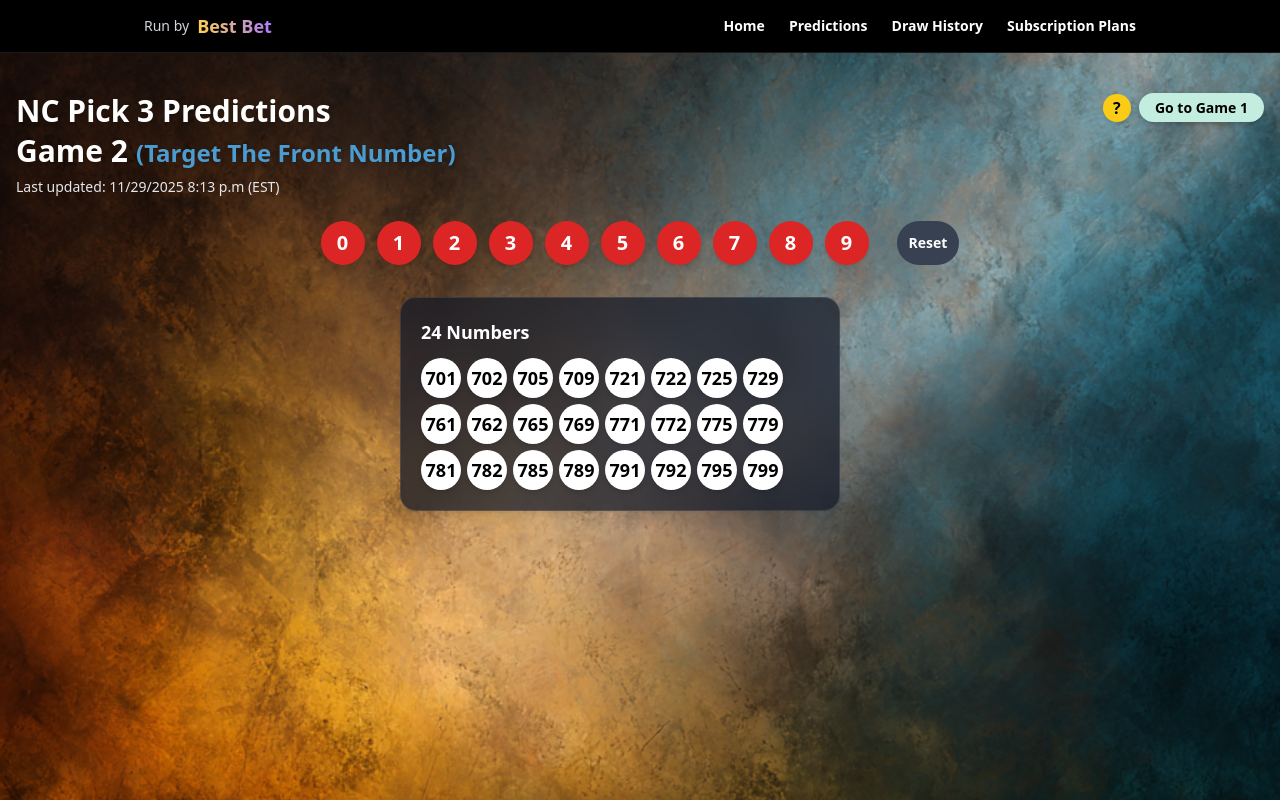
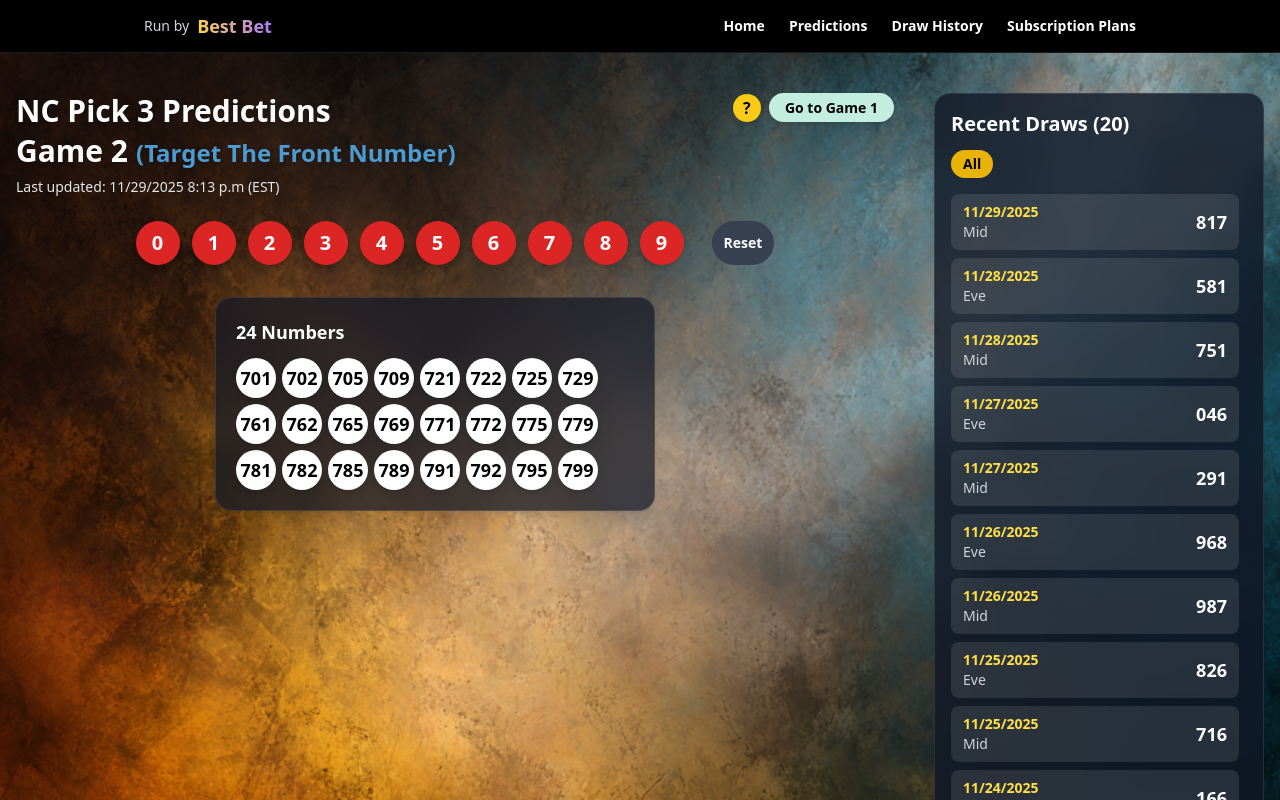
Before and after one commit to Excel2026/nextjs-boilerplate, a Next.js app: page /game2 in a window 1280 px wide. Shown: the top 800 px of the page. Built offline with nearby package versions, Linux system fonts and the light colour scheme.

Commit message:
Add Mini Draw History to Game 2 (desktop only)

```diff
--- a/app/game2/page.tsx
+++ b/app/game2/page.tsx
@@ -7,6 +7,14 @@ import { useEffect, useMemo, useState } from "react";
 type PredictionsJSON = {
   ["Game 2"]?: string[][];
   last_updated?: string;
+};
+
+type HistoryRow = {
+  Date: string;
+  P1: string;
+  P2: string;
+  P3: string;
+  Draw: string;
 };
 
 function sort3Digits(list: string[]): string[] {
@@ -32,9 +40,11 @@ function formatLastUpdated(input?: string): string {
 
 export default function Game2Page() {
   const [data, setData] = useState<PredictionsJSON | null>(null);
+  const [history, setHistory] = useState<HistoryRow[]>([]);
   const [selectedDigit, setSelectedDigit] = useState<number | null>(null);
   const [showInstructions, setShowInstructions] = useState(false);
 
+  // Load Game 2 predictions
   useEffect(() => {
     (async () => {
       const res = await fetch("/predictions.json", { cache: "no-store" });
@@ -43,12 +53,24 @@ export default function Game2Page() {
     })();
   }, []);
 
+  // Load history.json (first 20 rows)
+  useEffect(() => {
+    (async () => {
+      try {
+        const res = await fetch("/history.json", { cache: "no-store" });
+        const j = await res.json();
+        setHistory(j.rows?.slice(0, 20) ?? []);
+      } catch (e) {
+        console.error("Error loading history:", e);
+      }
+    })();
+  }, []);
+
   const allNums = useMemo(() => {
     const raw = data?.["Game 2"]?.flat?.() ?? [];
     return sort3Digits(raw);
   }, [data]);
 
-  // Always show all numbers; only swap the first digit visually
   const transformed = useMemo(() => {
     if (selectedDigit === null) return allNums;
     return allNums.map((n) => {
@@ -71,7 +93,11 @@ export default function Game2Page() {
         }}
       />
 
-      <div className="relative z-20 mx-auto max-w-7xl px-4 py-10">
+      {/* MAIN LAYOUT ROW — Predictions Left, Mini-History Right */}
+      <div className="relative z-20 mx-auto max-w-7xl px-4 py-10 flex flex-col lg:flex-row gap-10">
+
+        {/* LEFT SIDE — the ENTIRE ORIGINAL GAME 2 CONTENT */}
+        <div className="flex-1">
           {/* Header */}
           <div className="flex items-start justify-between gap-4">
             <div className="flex flex-col">
@@ -95,8 +121,6 @@ export default function Game2Page() {
               <button
                 onClick={() => setShowInstructions(true)}
                 className="inline-flex items-center justify-center w-7 h-7 rounded-full bg-yellow-400 text-black font-bold shadow-md hover:bg-yellow-300 transition"
-              aria-label="Instructions"
-              title="Instructions"
               >
                 ?
               </button>
@@ -137,13 +161,12 @@ export default function Game2Page() {
             </button>
           </div>
 
-        {/* Predictions Panel — aligned & packed tighter */}
+          {/* Predictions Panel */}
           <section className="rounded-2xl border border-white/10 bg-gray-900/70 backdrop-blur-md p-5 shadow-lg w-[440px] mx-auto relative left-[-20px]">
             <h2 className="mb-3 text-lg font-semibold text-white">
               {transformed.length} Numbers
             </h2>
 
-          {/* Tight layout: flex-wrap with very small gaps */}
             <div className="flex flex-wrap gap-1.5">
               {transformed.map((n, i) => (
                 <div
@@ -155,6 +178,41 @@ export default function Game2Page() {
               ))}
             </div>
           </section>
+        </div>
+
+        {/* RIGHT SIDE — MINI DRAW HISTORY (DESKTOP ONLY) */}
+        <aside className="hidden lg:block w-[330px]">
+          <div className="rounded-2xl bg-gray-900/80 border border-white/10 backdrop-blur-md p-4 shadow-lg text-white">
+            <h2 className="text-xl font-bold mb-3">Recent Draws (20)</h2>
+
+            {/* Pills */}
+            <div className="flex gap-2 mb-4">
+              <span className="px-3 py-1 rounded-full bg-yellow-500 text-black text-sm font-bold">
+                All
+              </span>
+            </div>
+
+            {/* Table */}
+            <div className="text-sm space-y-2 max-h-[700px] overflow-y-auto pr-2">
+
+              {history.map((row, idx) => {
+                const num = `${row.P1}${row.P2}${row.P3}`;
+                return (
+                  <div
+                    key={idx}
+                    className="flex justify-between items-center bg-white/10 px-3 py-2 rounded-lg"
+                  >
+                    <div className="flex flex-col">
+                      <span className="font-bold text-yellow-300">{row.Date}</span>
+                      <span className="text-gray-300">{row.Draw}</span>
+                    </div>
+                    <div className="text-lg font-extrabold text-white">{num}</div>
+                  </div>
+                );
+              })}
+            </div>
+          </div>
+        </aside>
       </div>
 
       {/* ===== Instructions Modal ===== */}
@@ -172,44 +230,25 @@ export default function Game2Page() {
             </h2>
 
             <div className="text-[17px] leading-relaxed space-y-4 text-gray-200">
+              {/* === (YOUR MODAL CONTENT LEFT UNTOUCHED) === */}
               <p>
-                <strong>How to play Game 2:</strong> This is a fun little game
-                where, if you have a personal system you use and are pretty good
-                at getting the front number right, this is a perfect game!
-                Simply click one of the red (0 thru 9) numbers and the entire
-                prediction list will adjust to your targeted front number, we'll
-                handle the other 2 numbers.
+                <strong>How to play Game 2:</strong> This is a fun little game where,
+                if you have a personal system you use and are pretty good at getting
+                the front number right, this is a perfect game!
               </p>
 
               <p>
-                Keep in mind, even though you are targeting only the front
-                number, sometimes the actual number that comes out will have all
-                three numbers from within the prediction list but your target
-                front number might actually come out in the middle or end
-                position (P2 or P3) but “a win is a win”, it will be a “box” /
-                “any” type hit unless you combo all of the prediction numbers to
-                get an exact hit.
+                Keep in mind, even though you are targeting only the front number,
+                sometimes the actual number that comes out will have all three numbers
+                from within the prediction list…
               </p>
 
               <p>
-                Combo numbers locks in an exact hit but be cautious, some of the
-                prediction number lists are quite a bit bigger than others and
-                combo all six ways is more expensive. As we always say, “the
-                math has to work” (financially speaking). That being said, a
-                better bet might be to play as “box” / “any” instead of exact
-                order on your play slips if the investment cost doesn't make
-                sense.
+                Combo numbers locks in an exact hit but be cautious…
               </p>
 
               <p>
-                Pick 3 and other ball lottery games are unforgiving and brutal
-                so play with no emotion, play consistently, with patience and
-                discipline and realistic budget because in reality, we lose more
-                times than we win, the real talent is not how many wins but the
-                quality of the win (investment against profit). If you feel
-                unsure / not confident, just don't play but observe until you
-                feel confident about which numbers you are going to play from
-                the list.
+                Pick 3 and other ball lottery games are unforgiving and brutal…
               </p>
             </div>
 
@@ -253,16 +292,7 @@ export default function Game2Page() {
           border-radius: 9999px;
           font-size: 0.875rem;
           font-weight: 600;
-          text-decoration: none;
-          color: #000;
           animation: colorMorph 6s ease-in-out infinite;
-          box-shadow: 0 2px 5px rgba(0, 0, 0, 0.25);
-          transition: transform 0.3s ease, box-shadow 0.3s ease;
-        }
-
-        .animated-color-pill:hover {
-          transform: scale(1.08);
-          box-shadow: 0 4px 12px rgba(255, 255, 255, 0.3);
         }
 
         @keyframes fadeIn {
```
Lines whose indentation alone changed are shown as unchanged.
